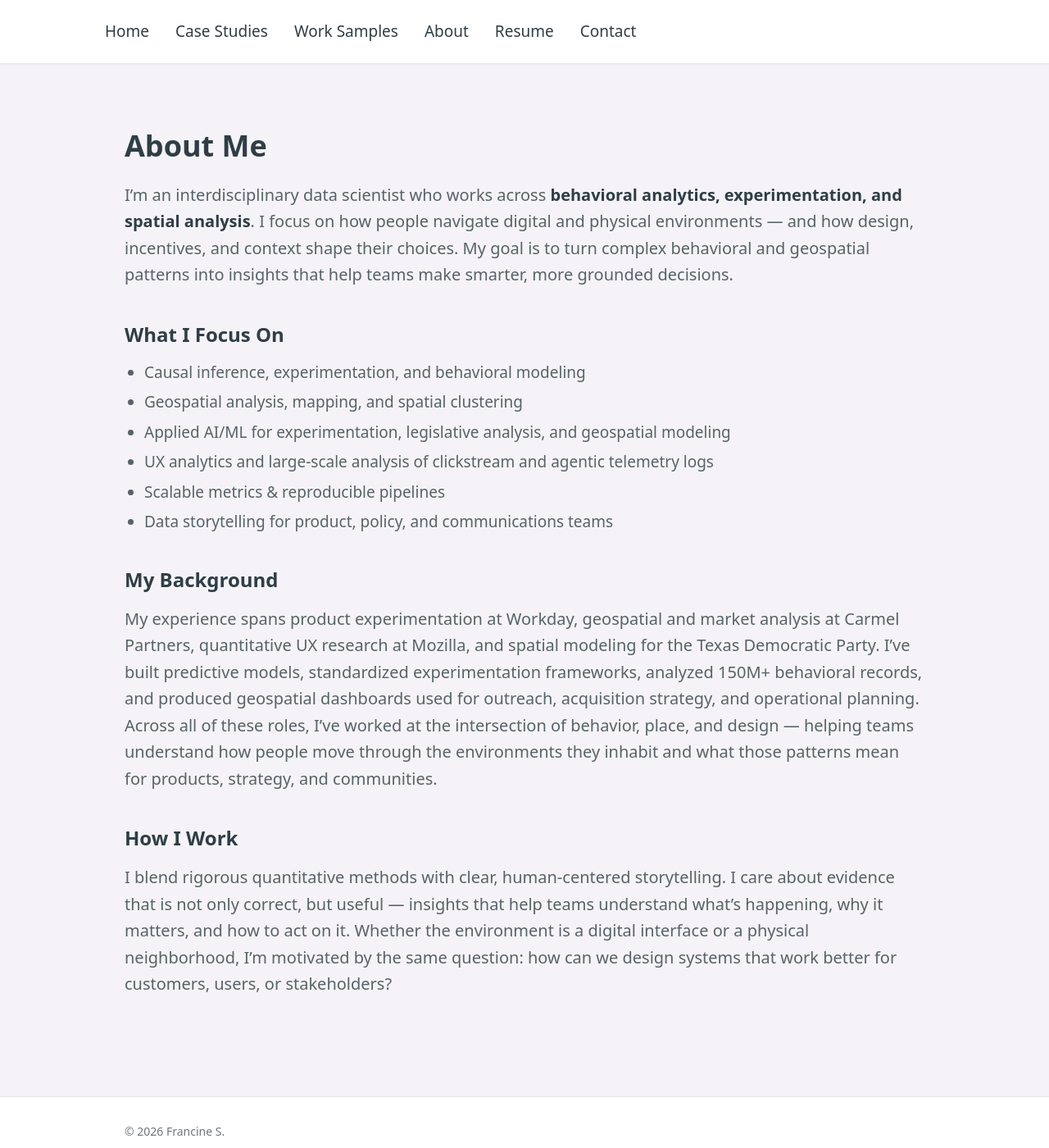
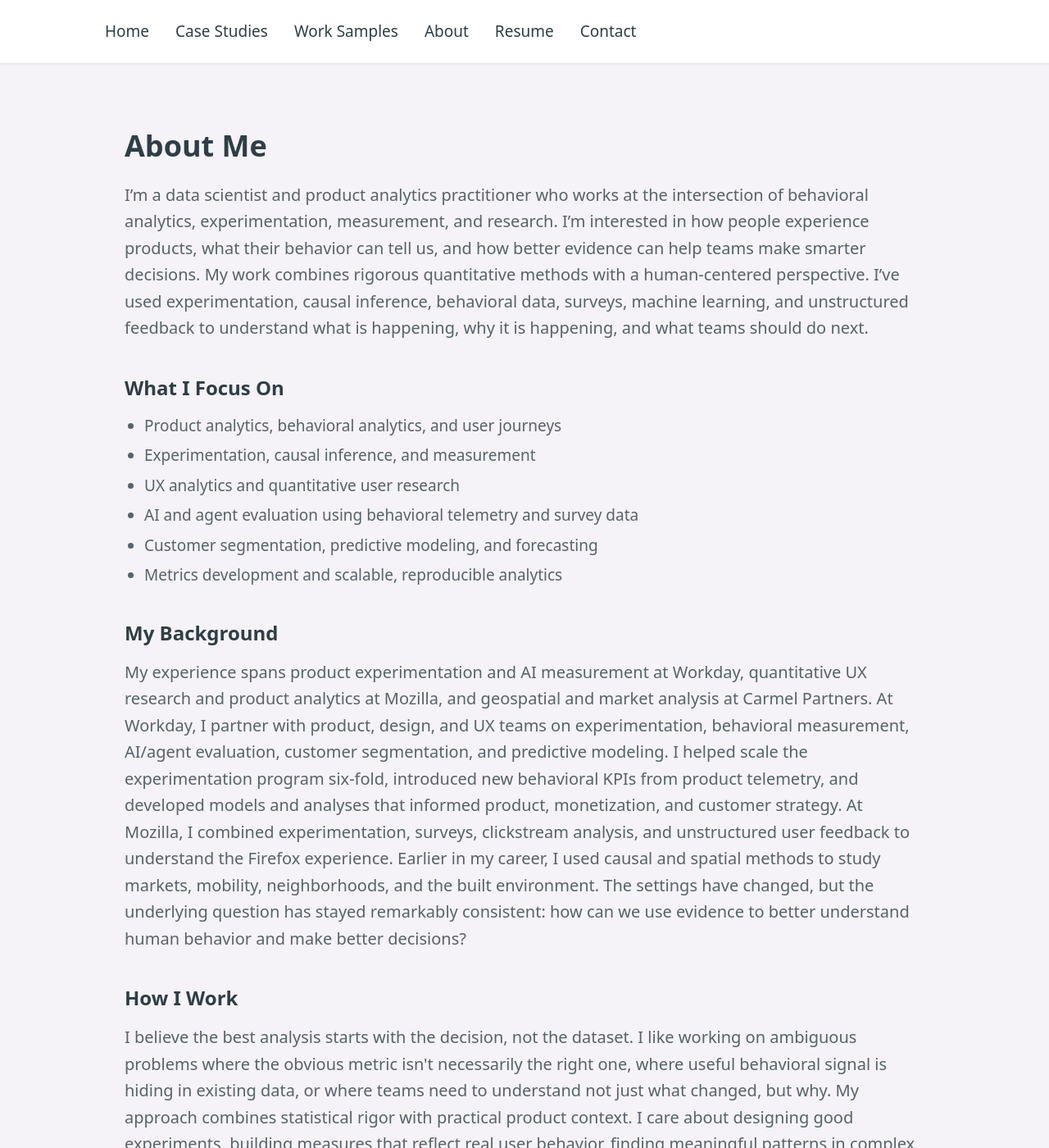
Before and after one commit to francine-i-stephens/francine-portfolio, a Jekyll site: the page about.html, which Jekyll copies as it is, in a window 1280 px wide and 1400 px high. Shown: the whole window at 82% size. Built offline with Jekyll 4.4.1, drawn with Linux system fonts in a browser that asks for light colours; nearby versions of some CDN libraries; some of the changed text lies outside the part shown.

Commit message:
Revise About Me section for clarity and focus
Updated personal description and work experience to reflect current focus on product analytics and behavioral measurement. Enhanced clarity on methodologies and approaches used in various roles.

```diff
--- a/about.html
+++ b/about.html
@@ -41,38 +41,58 @@
     <h1 class="text-4xl font-bold mb-6">About Me</h1>
 
     <p class="text-xl leading-relaxed text-charcoal/80 mb-10">
-      I’m an interdisciplinary data scientist who works across
-      <span class="font-semibold text-charcoal">behavioral analytics, experimentation, and spatial analysis</span>.
-      I focus on how people navigate digital and physical environments — and how design, incentives, and context shape their choices.
-      My goal is to turn complex behavioral and geospatial patterns into insights that help teams make smarter, more grounded decisions.
+      I’m a data scientist and product analytics practitioner who works at the intersection of behavioral analytics,
+      experimentation, measurement, and research. I’m interested in how people experience products, what their behavior
+      can tell us, and how better evidence can help teams make smarter decisions.
+
+      My work combines rigorous quantitative methods with a human-centered perspective. I’ve used experimentation,
+      causal inference, behavioral data, surveys, machine learning, and unstructured feedback to understand what is happening,
+      why it is happening, and what teams should do next.
+
     </p>
 
     <h2 class="text-2xl font-semibold mb-4">What I Focus On</h2>
     <ul class="list-disc pl-6 space-y-2 text-charcoal/80 mb-10">
-      <li>Causal inference, experimentation, and behavioral modeling</li>
-      <li>Geospatial analysis, mapping, and spatial clustering</li>
-      <li>Applied AI/ML for experimentation, legislative analysis, and geospatial modeling</li>
-      <li>UX analytics and large‑scale analysis of clickstream and agentic telemetry logs</li>
-      <li>Scalable metrics & reproducible pipelines</li>
-      <li>Data storytelling for product, policy, and communications teams</li>
+      <li>Product analytics, behavioral analytics, and user journeys</li>
+      <li>Experimentation, causal inference, and measurement</li>
+      <li>UX analytics and quantitative user research</li>
+      <li>AI and agent evaluation using behavioral telemetry and survey data</li>
+      <li>Customer segmentation, predictive modeling, and forecasting</li>
+      <li>Metrics development and scalable, reproducible analytics</li>
     </ul>
 
     <h2 class="text-2xl font-semibold mb-4">My Background</h2>
     <p class="text-xl leading-relaxed text-charcoal/80 mb-10">
-      My experience spans product experimentation at Workday, geospatial and market analysis at Carmel Partners, quantitative UX research at Mozilla,
-      and spatial modeling for the Texas Democratic Party. I’ve built predictive models, standardized experimentation frameworks, analyzed 150M+ behavioral records,
-      and produced geospatial dashboards used for outreach, acquisition strategy, and operational planning.
+      My experience spans product experimentation and AI measurement at Workday, quantitative UX research
+      and product analytics at Mozilla, and geospatial and market analysis at Carmel Partners.
 
-      Across all of these roles, I’ve worked at the intersection of behavior, place, and design — helping teams understand how people move through the
-      environments they inhabit and what those patterns mean for products, strategy, and communities.
+At Workday, I partner with product, design, and UX teams on experimentation, behavioral measurement,
+      AI/agent evaluation, customer segmentation, and predictive modeling. I helped scale the experimentation
+      program six-fold, introduced new behavioral KPIs from product telemetry, and developed models and analyses
+      that informed product, monetization, and customer strategy.
+
+At Mozilla, I combined experimentation, surveys, clickstream analysis, and unstructured user feedback to understand
+      the Firefox experience. Earlier in my career, I used causal and spatial methods to study markets, mobility,
+      neighborhoods, and the built environment.
+
+The settings have changed, but the underlying question has stayed remarkably consistent: how can we use evidence to
+      better understand human behavior and make better decisions?
     </p>
 
     <h2 class="text-2xl font-semibold mb-4">How I Work</h2>
     <p class="text-xl leading-relaxed text-charcoal/80 mb-10">
-      I blend rigorous quantitative methods with clear, human‑centered storytelling.
-      I care about evidence that is not only correct, but useful — insights that help teams understand what’s happening,
-      why it matters, and how to act on it. Whether the environment is a digital interface or a physical neighborhood,
-      I’m motivated by the same question: how can we design systems that work better for customers, users, or stakeholders?
+     I believe the best analysis starts with the decision, not the dataset.
+
+I like working on ambiguous problems where the obvious metric isn't necessarily
+      the right one, where useful behavioral signal is hiding in existing data,
+      or where teams need to understand not just what changed, but why.
+
+My approach combines statistical rigor with practical product context. I care about designing good experiments,
+building measures that reflect real user behavior, finding meaningful patterns in complex data, and communicating
+      results in a way that people can actually use.
+
+Whether I'm working with product telemetry, survey responses, customer data, or geospatial information, my goal is
+      the same: turn complex evidence into something clear enough to change a decision.
     </p>
 
   </section>
```
